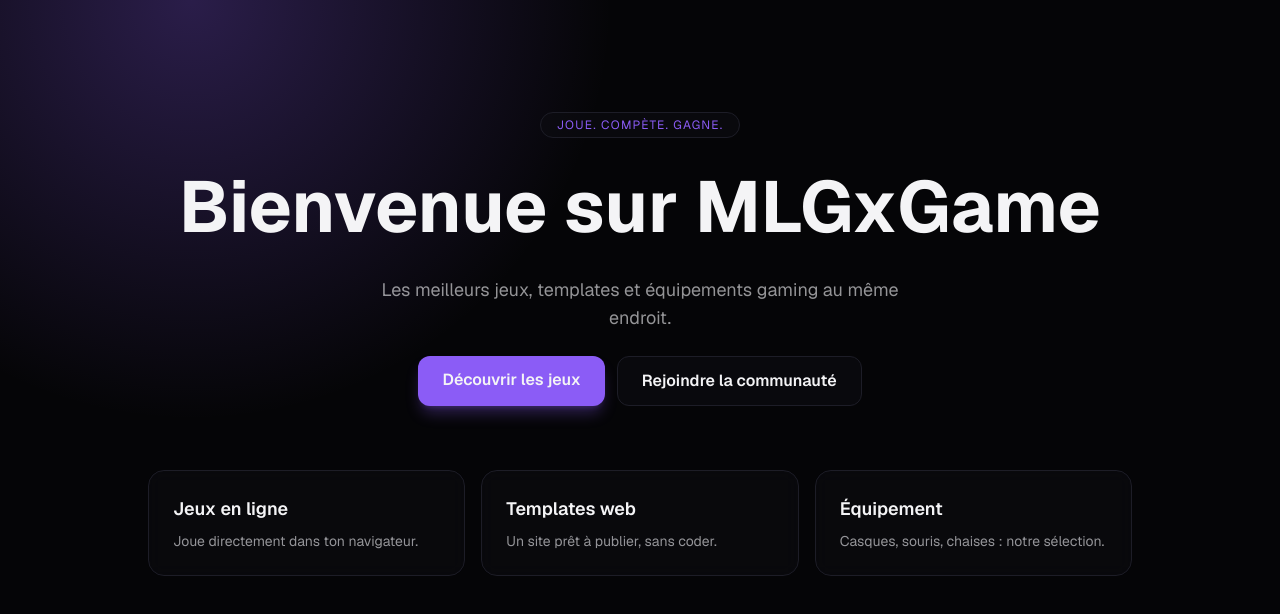
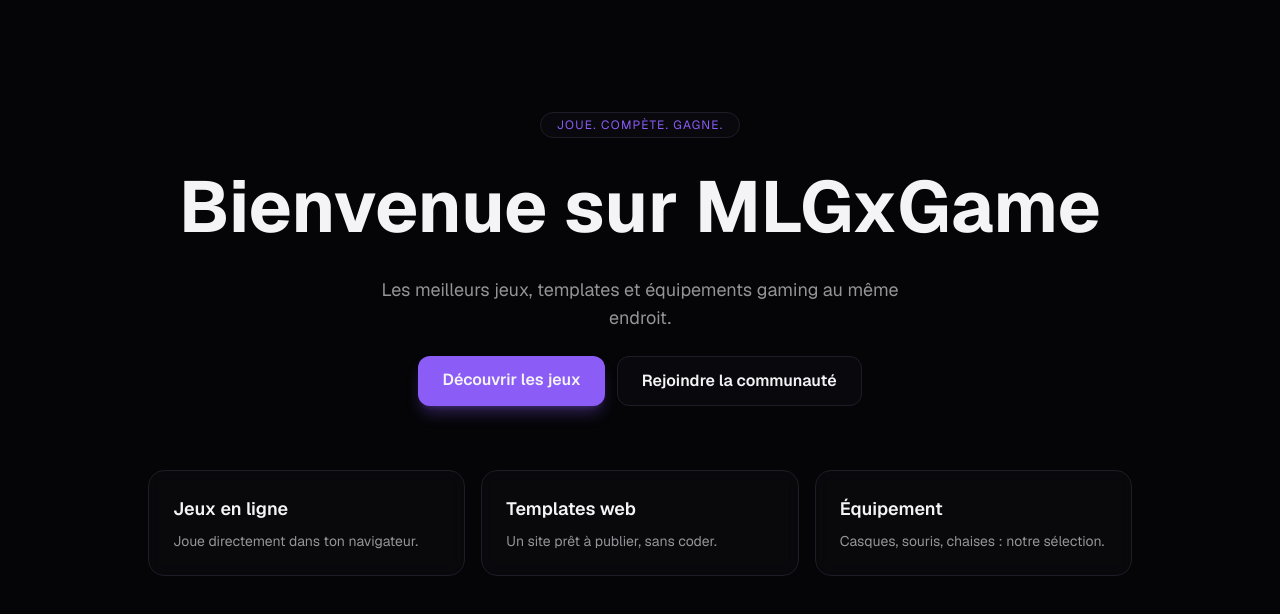
Before and after one commit to EmmBrayan/MlGxGame-v1, a Next.js app in the folder mlgxgame/: page / in a window 1280 px wide. Shown: the top 614 px of the page. Built offline with nearby package versions, Linux system fonts and the light colour scheme.

Commit message:
Update globals.css

```diff
--- a/mlgxgame/app/globals.css
+++ b/mlgxgame/app/globals.css
@@ -21,20 +21,5 @@
 body {
   background: var(--background);
   color: var(--foreground);
+  font-family: var(--font-geist-sans), system-ui, sans-serif;
 }
-
-                            .glow {
-                              background: radial-gradient(
-                                  700px circle at 15% 0%,
-                                      rgba(139, 92, 246, 0.28),
-                                          transparent 60%
-                                            );
-                                            }
-
-                                            .grid-bg {
-                                              background-image:
-                                                  linear-gradient(to right, rgba(139, 92, 246, 0.08) 1px, transparent 1px),
-                                                      linear-gradient(to bottom, rgba(139, 92, 246, 0.08) 1px, transparent 1px);
-                                                        background-size: 48px 48px;
-                                                          mask-image: radial-gradient(ellipse at top, black 30%, transparent 75%);
-                                                          }
```
Lines whose indentation alone changed are shown as unchanged.
